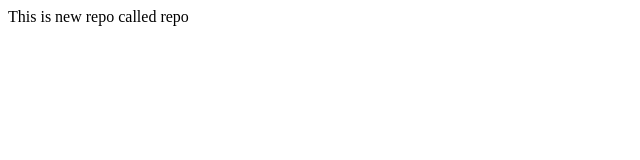
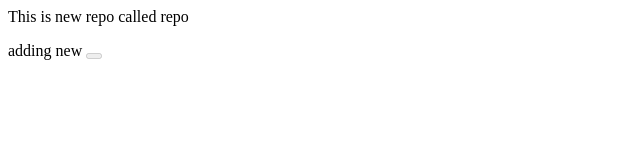
Before and after one commit to ASHWANIPSIT/LOCAL_DEVOPS_LAUNCH, a plain HTML site: page index.html in a window 1280 px wide. Shown: the full height of the page, 0-640 px from the left. Drawn offline with Linux system fonts and the light colour scheme.

Commit message:
ADDED RESET BUTTON

```diff
--- a/index.html
+++ b/index.html
@@ -1 +1,2 @@
 <p> This is new repo called repo</p>
+<p>adding new <button disabled="reset"></button></p>
```
